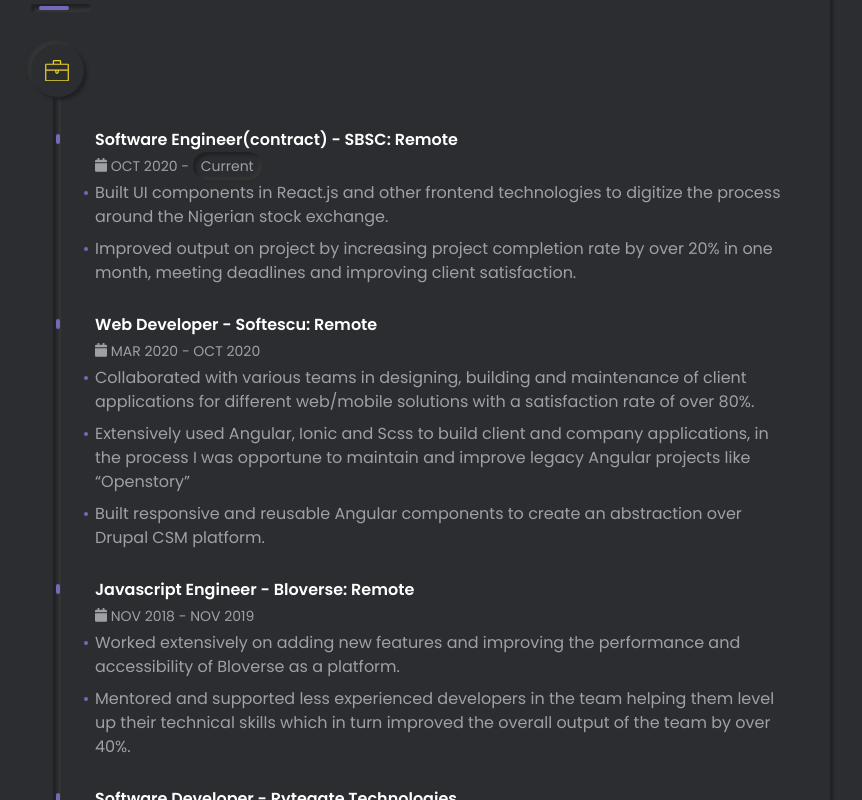
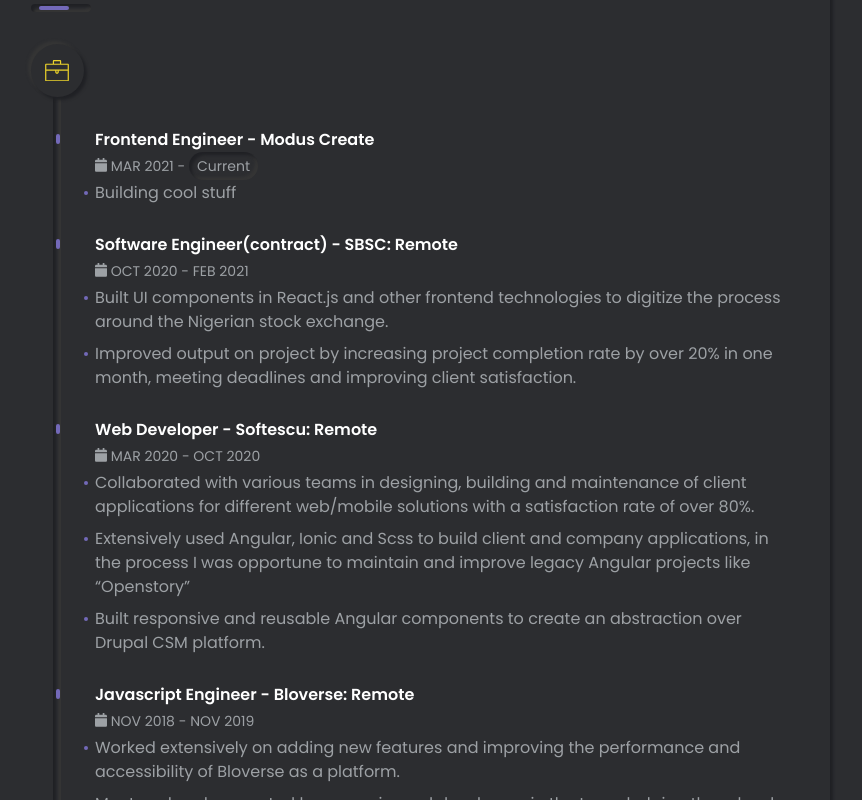
Before and after one commit to sir-radar/portfolio, a Vue app: page /about in a window 1280 px wide. Shown: the part 1220-2020 px from the top of the page, without its empty margins (87-949 px from the left). Built offline with nearby package versions, Linux system fonts and the light colour scheme.

Commit message:
Updated place of work

```diff
--- a/src/pages/About.vue
+++ b/src/pages/About.vue
@@ -248,11 +248,20 @@
     const intro1 = 'Detail-oriented and highly competent software developer with 5+ years’ experience developing a wide range of web and mobile tools. Possess in-depth understanding of the software ';
     const intro2 = 'development lifecycle and very capable at all aspects of development from project planning to requirements gathering through to writing and testing code, documentation and support.';
     const experience = [
+        {
+        title: 'Frontend Engineer - Modus Create',
+        startDate: 'MAR 2021',
+        endDate: '',
+        current: true,
+        summary: [
+          'Building cool stuff',
+        ]
+      },
       {
         title: 'Software Engineer(contract) - SBSC: Remote',
         startDate: 'OCT 2020',
-        endDate: 'OCT 2020',
-        current: true,
+        endDate: 'FEB 2021',
+        current: false,
         summary: [
           'Built UI components in React.js and other frontend technologies to digitize the process around the Nigerian stock exchange.',
           'Improved output on project by increasing project completion rate by over 20% in one month, meeting deadlines and improving client satisfaction.'
```
